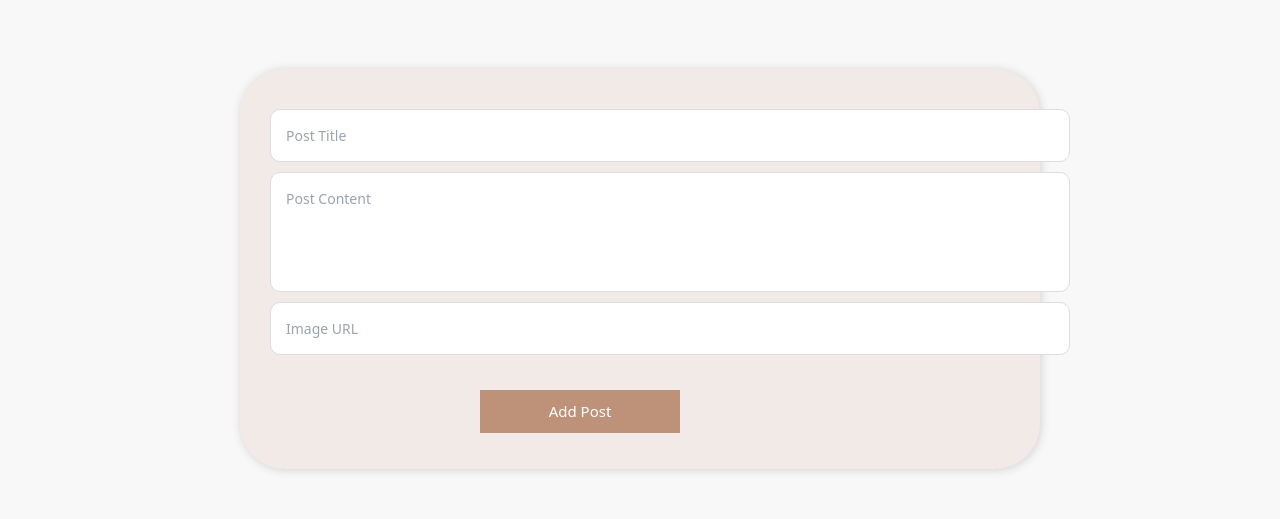
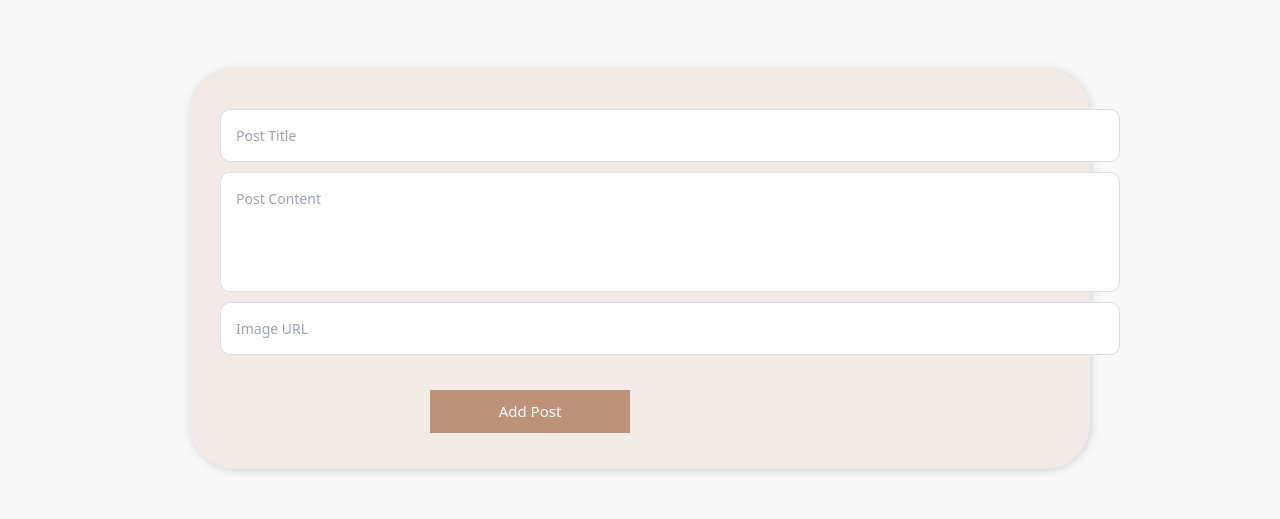
Before and after one commit to Daveaditya37/tailor, a Next.js app: page /Blog in a window 1280 px wide. Shown: the part 649-1168 px from the top of the page. Built offline with nearby package versions, Linux system fonts and the light colour scheme.

Commit message:
Update globals.css

```diff
--- a/src/app/globals.css
+++ b/src/app/globals.css
@@ -1164,7 +1164,7 @@ padding-right: 30px;
   flex-direction: column;
   justify-content: center;
   margin-top: 100px;
-  width: 800px;
+  width: 900px;
   height: 400px;
   margin: auto;
   background-color: #f1eae6;
```
